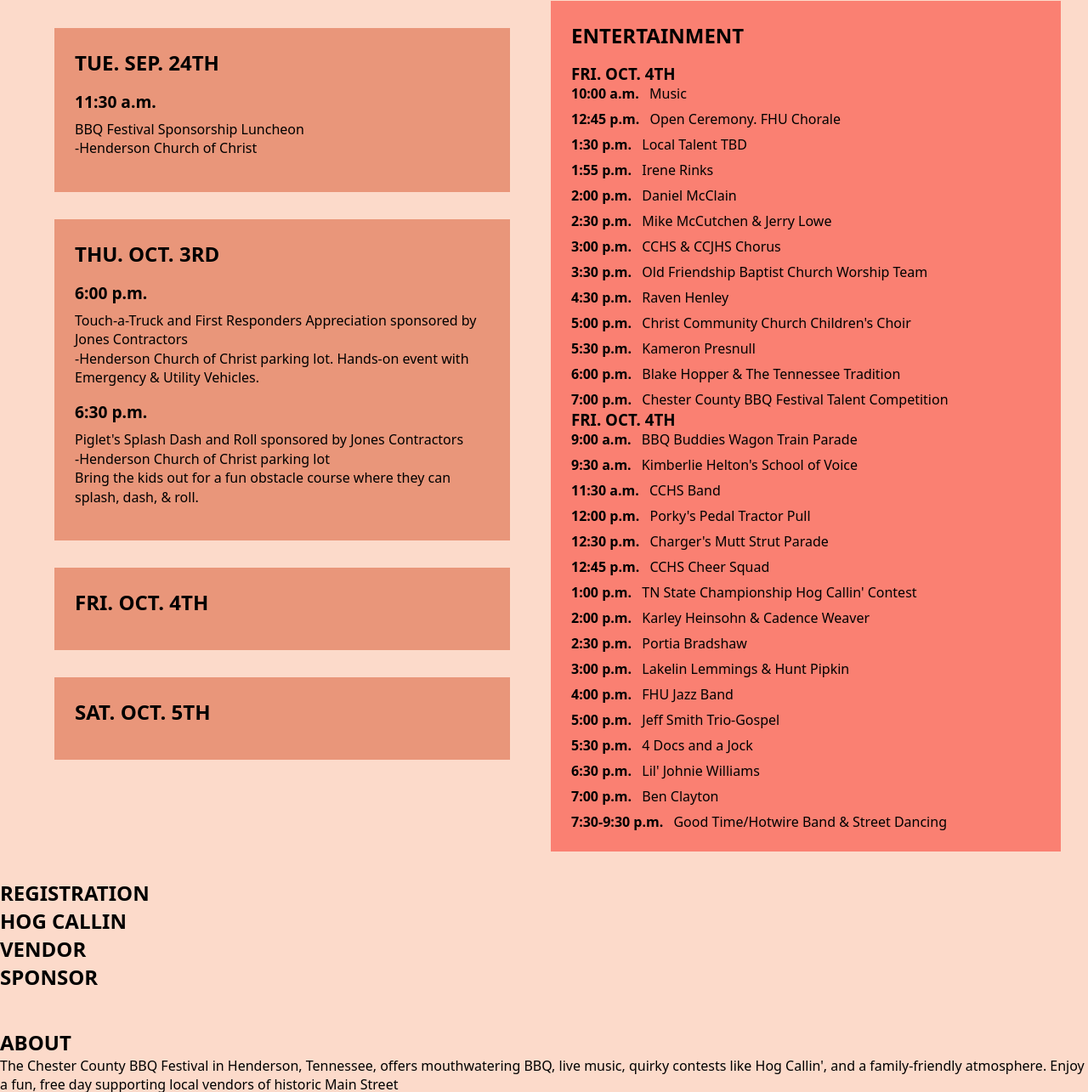
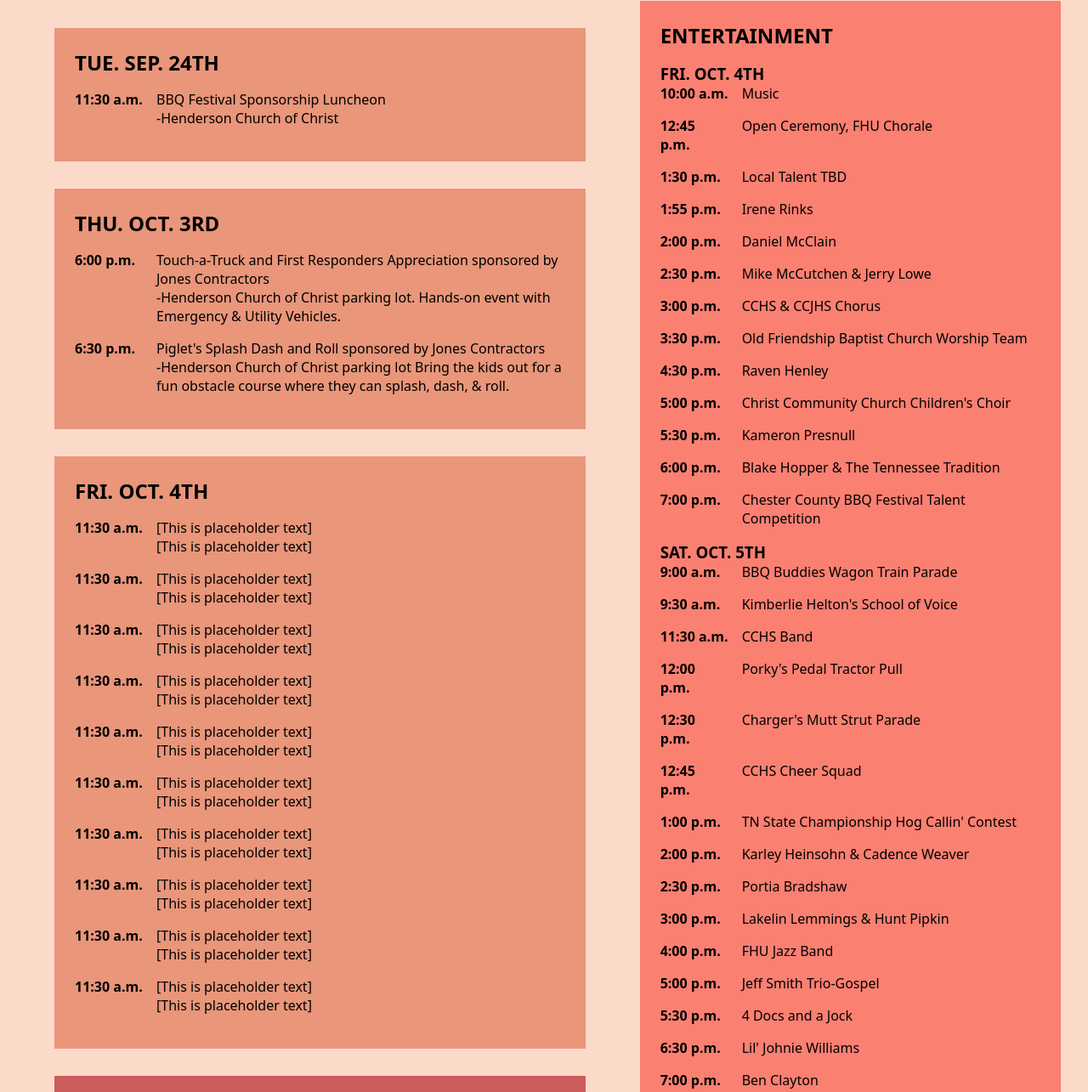
Before and after one commit to Arzique/Xanadu-BBQ-Festival, a plain HTML site: page Team Xanadu Project/index.html in a window 1280 px wide. Shown: the part 898-2183 px from the top of the page at 85% size. Drawn offline with Linux system fonts and the light colour scheme.

Commit message:
adjusted schedule section

```diff
--- a/Team Xanadu Project/index.html
+++ b/Team Xanadu Project/index.html
@@ -40,120 +40,242 @@
 
       <div class="schedule-grid">
         <div class="schedule-column">
-          <div class="schedule-day">
+          <div class="schedule-day tuesday">
             <h2>TUE. SEP. 24TH</h2>
-            <h3>11:30 a.m.</h3>
-            <p>
-              BBQ Festival Sponsorship Luncheon <br />
-              -Henderson Church of Christ
-            </p>
+            <div class="event">
+              <div class="event-time">11:30 a.m.</div>
+              <div class="event-info">
+                BBQ Festival Sponsorship Luncheon <br />-Henderson Church of
+                Christ
+              </div>
+            </div>
           </div>
-          <div class="schedule-day">
+
+          <div class="schedule-day thursday">
             <h2>THU. OCT. 3RD</h2>
-            <h3>6:00 p.m.</h3>
-            <p>
-              Touch-a-Truck and First Responders Appreciation sponsored by Jones
-              Contractors <br />
-              -Henderson Church of Christ parking lot. Hands-on event with
-              Emergency & Utility Vehicles.
-            </p>
-            <h3>6:30 p.m.</h3>
-            <p>
-              Piglet's Splash Dash and Roll sponsored by Jones Contractors
-              <br />-Henderson Church of Christ parking lot <br />Bring the kids
-              out for a fun obstacle course where they can splash, dash, & roll.
-            </p>
+            <div class="event">
+              <div class="event-time">6:00 p.m.</div>
+              <div class="event-info">
+                Touch-a-Truck and First Responders Appreciation sponsored by
+                Jones Contractors <br />-Henderson Church of Christ parking lot.
+                Hands-on event with Emergency & Utility Vehicles.
+              </div>
+            </div>
+            <div class="event">
+              <div class="event-time">6:30 p.m.</div>
+              <div class="event-info">
+                Piglet's Splash Dash and Roll sponsored by Jones Contractors
+                <br />-Henderson Church of Christ parking lot Bring the kids out
+                for a fun obstacle course where they can splash, dash, & roll.
+              </div>
+            </div>
           </div>
-          <div class="schedule-day">
+
+          <div class="schedule-day friday">
             <h2>FRI. OCT. 4TH</h2>
+            <div class="event">
+              <div class="event-time">11:30 a.m.</div>
+              <div class="event-info">
+                [This is placeholder text] <br />[This is placeholder text]
+              </div>
+            </div>
+            <div class="event">
+              <div class="event-time">11:30 a.m.</div>
+              <div class="event-info">
+                [This is placeholder text] <br />[This is placeholder text]
+              </div>
+            </div>
+            <div class="event">
+              <div class="event-time">11:30 a.m.</div>
+              <div class="event-info">
+                [This is placeholder text] <br />[This is placeholder text]
+              </div>
+            </div>
+            <div class="event">
+              <div class="event-time">11:30 a.m.</div>
+              <div class="event-info">
+                [This is placeholder text] <br />[This is placeholder text]
+              </div>
+            </div>
+            <div class="event">
+              <div class="event-time">11:30 a.m.</div>
+              <div class="event-info">
+                [This is placeholder text] <br />[This is placeholder text]
+              </div>
+            </div>
+            <div class="event">
+              <div class="event-time">11:30 a.m.</div>
+              <div class="event-info">
+                [This is placeholder text] <br />[This is placeholder text]
+              </div>
+            </div>
+            <div class="event">
+              <div class="event-time">11:30 a.m.</div>
+              <div class="event-info">
+                [This is placeholder text] <br />[This is placeholder text]
+              </div>
+            </div>
+            <div class="event">
+              <div class="event-time">11:30 a.m.</div>
+              <div class="event-info">
+                [This is placeholder text] <br />[This is placeholder text]
+              </div>
+            </div>
+            <div class="event">
+              <div class="event-time">11:30 a.m.</div>
+              <div class="event-info">
+                [This is placeholder text] <br />[This is placeholder text]
+              </div>
+            </div>
+            <div class="event">
+              <div class="event-time">11:30 a.m.</div>
+              <div class="event-info">
+                [This is placeholder text] <br />[This is placeholder text]
+              </div>
+            </div>
           </div>
-          <div class="schedule-day" saturday>
+
+          <div class="schedule-day saturday">
             <h2>SAT. OCT. 5TH</h2>
+            <div class="event">
+              <div class="event-time">11:30 a.m.</div>
+              <div class="event-info">
+                [This is placeholder text] <br />[This is placeholder text]
+              </div>
+            </div>
           </div>
         </div>
+
         <div class="entertainment">
           <h2>ENTERTAINMENT</h2>
           <h3>FRI. OCT. 4TH</h3>
-          <div class="event-list">
-            <p><span class="event-time">10:00 a.m.</span> Music</p>
-            <p>
-              <span class="event-time">12:45 p.m.</span> Open Ceremony. FHU
-              Chorale
-            </p>
-            <p><span class="event-time">1:30 p.m.</span> Local Talent TBD</p>
-            <p><span class="event-time">1:55 p.m.</span> Irene Rinks</p>
-            <p><span class="event-time">2:00 p.m.</span> Daniel McClain</p>
-            <p>
-              <span class="event-time">2:30 p.m.</span> Mike McCutchen & Jerry
-              Lowe
-            </p>
-            <p><span class="event-time">3:00 p.m.</span> CCHS & CCJHS Chorus</p>
-            <p>
-              <span class="event-time">3:30 p.m.</span> Old Friendship Baptist
-              Church Worship Team
-            </p>
-            <p><span class="event-time">4:30 p.m.</span> Raven Henley</p>
-            <p>
-              <span class="event-time">5:00 p.m.</span> Christ Community Church
-              Children's Choir
-            </p>
-            <p><span class="event-time">5:30 p.m.</span> Kameron Presnull</p>
-            <p>
-              <span class="event-time">6:00 p.m.</span> Blake Hopper & The
-              Tennessee Tradition
-            </p>
-            <p>
-              <span class="event-time">7:00 p.m.</span> Chester County BBQ
-              Festival Talent Competition
-            </p>
+          <div class="event">
+            <div class="event-time">10:00 a.m.</div>
+            <div class="event-info">Music</div>
+          </div>
+          <div class="event">
+            <div class="event-time">12:45 p.m.</div>
+            <div class="event-info">Open Ceremony, FHU Chorale</div>
+          </div>
+          <div class="event">
+            <div class="event-time">1:30 p.m.</div>
+            <div class="event-info">Local Talent TBD</div>
+          </div>
+          <div class="event">
+            <div class="event-time">1:55 p.m.</div>
+            <div class="event-info">Irene Rinks</div>
+          </div>
+          <div class="event">
+            <div class="event-time">2:00 p.m.</div>
+            <div class="event-info">Daniel McClain</div>
+          </div>
+          <div class="event">
+            <div class="event-time">2:30 p.m.</div>
+            <div class="event-info">Mike McCutchen & Jerry Lowe</div>
+          </div>
+          <div class="event">
+            <div class="event-time">3:00 p.m.</div>
+            <div class="event-info">CCHS & CCJHS Chorus</div>
+          </div>
+          <div class="event">
+            <div class="event-time">3:30 p.m.</div>
+            <div class="event-info">
+              Old Friendship Baptist Church Worship Team
+            </div>
+          </div>
+          <div class="event">
+            <div class="event-time">4:30 p.m.</div>
+            <div class="event-info">Raven Henley</div>
+          </div>
+          <div class="event">
+            <div class="event-time">5:00 p.m.</div>
+            <div class="event-info">
+              Christ Community Church Children's Choir
+            </div>
+          </div>
+          <div class="event">
+            <div class="event-time">5:30 p.m.</div>
+            <div class="event-info">Kameron Presnull</div>
+          </div>
+          <div class="event">
+            <div class="event-time">6:00 p.m.</div>
+            <div class="event-info">Blake Hopper & The Tennessee Tradition</div>
+          </div>
+          <div class="event">
+            <div class="event-time">7:00 p.m.</div>
+            <div class="event-info">
+              Chester County BBQ Festival Talent Competition
+            </div>
           </div>
 
-          <h3>FRI. OCT. 4TH</h3>
-          <div class="event-list">
-            <p>
-              <span class="event-time">9:00 a.m.</span> BBQ Buddies Wagon Train
-              Parade
-            </p>
-            <p>
-              <span class="event-time">9:30 a.m.</span> Kimberlie Helton's
-              School of Voice
-            </p>
-            <p><span class="event-time">11:30 a.m.</span> CCHS Band</p>
-            <p>
-              <span class="event-time">12:00 p.m.</span> Porky's Pedal Tractor
-              Pull
-            </p>
-            <p>
-              <span class="event-time">12:30 p.m.</span> Charger's Mutt Strut
-              Parade
-            </p>
-            <p><span class="event-time">12:45 p.m.</span> CCHS Cheer Squad</p>
-            <p>
-              <span class="event-time">1:00 p.m.</span> TN State Championship
-              Hog Callin' Contest
-            </p>
-            <p>
-              <span class="event-time">2:00 p.m.</span> Karley Heinsohn &
-              Cadence Weaver
-            </p>
-            <p><span class="event-time">2:30 p.m.</span> Portia Bradshaw</p>
-            <p>
-              <span class="event-time">3:00 p.m.</span> Lakelin Lemmings & Hunt
-              Pipkin
-            </p>
-            <p><span class="event-time">4:00 p.m.</span> FHU Jazz Band</p>
-            <p>
-              <span class="event-time">5:00 p.m.</span> Jeff Smith Trio-Gospel
-            </p>
-            <p><span class="event-time">5:30 p.m.</span> 4 Docs and a Jock</p>
-            <p>
-              <span class="event-time">6:30 p.m.</span> Lil' Johnie Williams
-            </p>
-            <p><span class="event-time">7:00 p.m.</span> Ben Clayton</p>
-            <p>
-              <span class="event-time">7:30-9:30 p.m.</span> Good Time/Hotwire
-              Band & Street Dancing
-            </p>
+          <h3>SAT. OCT. 5TH</h3>
+          <div class="event">
+            <div class="event-time">9:00 a.m.</div>
+            <div class="event-info">BBQ Buddies Wagon Train Parade</div>
+          </div>
+          <div class="event">
+            <div class="event-time">9:30 a.m.</div>
+            <div class="event-info">Kimberlie Helton's School of Voice</div>
+          </div>
+          <div class="event">
+            <div class="event-time">11:30 a.m.</div>
+            <div class="event-info">CCHS Band</div>
+          </div>
+          <div class="event">
+            <div class="event-time">12:00 p.m.</div>
+            <div class="event-info">Porky's Pedal Tractor Pull</div>
+          </div>
+          <div class="event">
+            <div class="event-time">12:30 p.m.</div>
+            <div class="event-info">Charger's Mutt Strut Parade</div>
+          </div>
+          <div class="event">
+            <div class="event-time">12:45 p.m.</div>
+            <div class="event-info">CCHS Cheer Squad</div>
+          </div>
+          <div class="event">
+            <div class="event-time">1:00 p.m.</div>
+            <div class="event-info">
+              TN State Championship Hog Callin' Contest
+            </div>
+          </div>
+          <div class="event">
+            <div class="event-time">2:00 p.m.</div>
+            <div class="event-info">Karley Heinsohn & Cadence Weaver</div>
+          </div>
+          <div class="event">
+            <div class="event-time">2:30 p.m.</div>
+            <div class="event-info">Portia Bradshaw</div>
+          </div>
+          <div class="event">
+            <div class="event-time">3:00 p.m.</div>
+            <div class="event-info">Lakelin Lemmings & Hunt Pipkin</div>
+          </div>
+          <div class="event">
+            <div class="event-time">4:00 p.m.</div>
+            <div class="event-info">FHU Jazz Band</div>
+          </div>
+          <div class="event">
+            <div class="event-time">5:00 p.m.</div>
+            <div class="event-info">Jeff Smith Trio-Gospel</div>
+          </div>
+          <div class="event">
+            <div class="event-time">5:30 p.m.</div>
+            <div class="event-info">4 Docs and a Jock</div>
+          </div>
+          <div class="event">
+            <div class="event-time">6:30 p.m.</div>
+            <div class="event-info">Lil' Johnie Williams</div>
+          </div>
+          <div class="event">
+            <div class="event-time">7:00 p.m.</div>
+            <div class="event-info">Ben Clayton</div>
+          </div>
+          <div class="event">
+            <div class="event-time">7:30-9:30 p.m.</div>
+            <div class="event-info">
+              Good Time/Hotwire Band & Street Dancing
+            </div>
           </div>
         </div>
       </div>
@@ -261,4 +383,3 @@
     <footer></footer>
   </body>
 </html>
-<!-- hello -->
--- a/Team Xanadu Project/styles.css
+++ b/Team Xanadu Project/styles.css
@@ -82,8 +82,14 @@ body {
 
 .schedule-grid {
   display: grid;
-  grid-template-columns: repeat(2, 1fr);
+  grid-template-columns: repeat(1fr 1fr 1fr);
+  grid-template-rows: repeat(1fr 1fr 1fr 1fr);
   gap: 1rem;
+  grid-template-areas:
+    "tuesday tuesday entertainment"
+    "thursday thursday entertainment"
+    "friday friday entertainment"
+    "saturday saturday saturday";
 }
 
 .schedule-title {
@@ -98,8 +104,21 @@ body {
   margin: 2rem;
 }
 
-.schedule-day .saturday {
+.tuesday {
+  grid-area: tuesday;
+}
+
+.thursday {
+  grid-area: thursday;
+}
+
+.friday {
+  grid-area: friday;
+}
+
+.saturday {
   background-color: #cd5c5c;
+  grid-area: saturday;
 }
 
 .schedule-day h2 {
@@ -123,6 +142,7 @@ body {
 .entertainment {
   background: #fa8072;
   padding: 1.5rem;
+  grid-area: 1 / 3 / 4 / 4;
 }
 
 .entertainment h2 {
@@ -131,13 +151,17 @@ body {
   margin-bottom: 1rem;
 }
 
-.event-list {
+.event {
   display: flex;
-  flex-direction: column;
-  gap: 0.5rem;
+  gap: 1rem;
+  margin-bottom: 1rem;
 }
 
 .event-time {
+  flex: 0 0 80px;
   font-weight: bold;
-  margin-right: 0.5rem;
 }
+
+.event-info {
+  flex: 1;
+}
```
